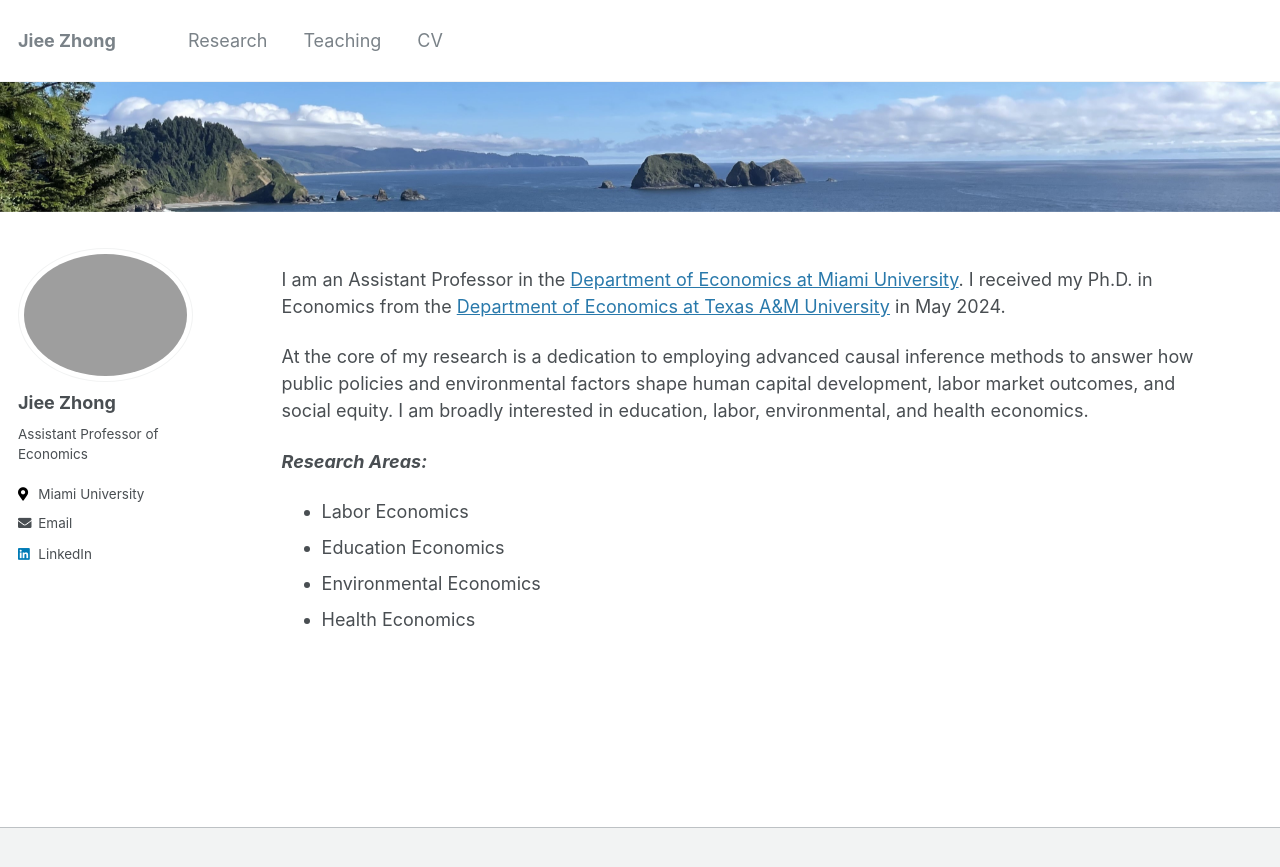
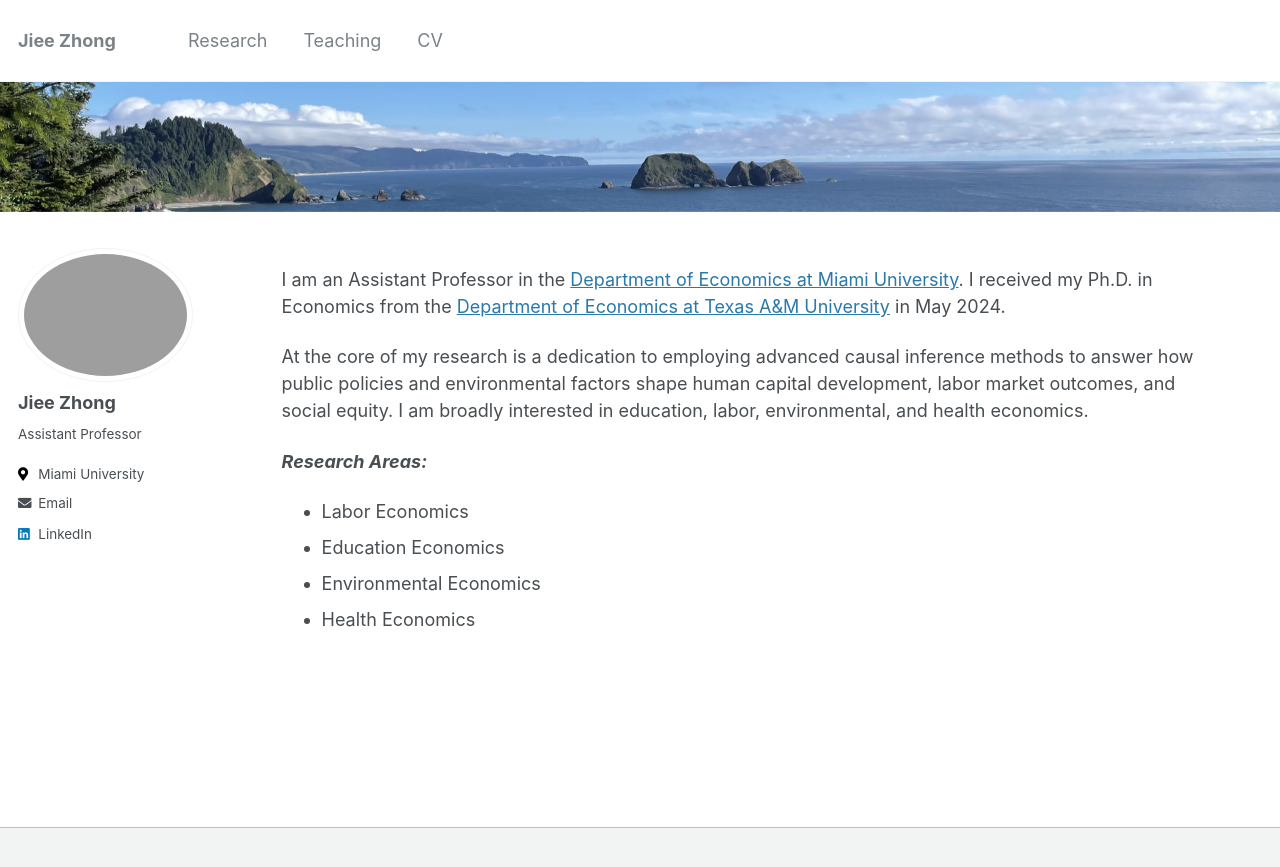
Before and after one commit to jieezhong/jieezhong.github.io, a Jekyll site: the page built from _pages/about.md, in a window 1280 px wide. Shown: the top 867 px of the page. Built offline with Jekyll 4.4.1, drawn with Linux system fonts in a browser that asks for light colours.

Commit message:
Update _config.yml

```diff
--- a/_config.yml
+++ b/_config.yml
@@ -55,7 +55,7 @@ analytics:
 author:
   name: "Jiee Zhong"
   avatar: "Jiee_headshot_MU.jpg"
-  bio: "Assistant Professor of Economics"
+  bio: "Assistant Professor"
   location: "Miami University"
   email: "jieezhong@gmail.com"
   linkedin: "jieezhong"
```
